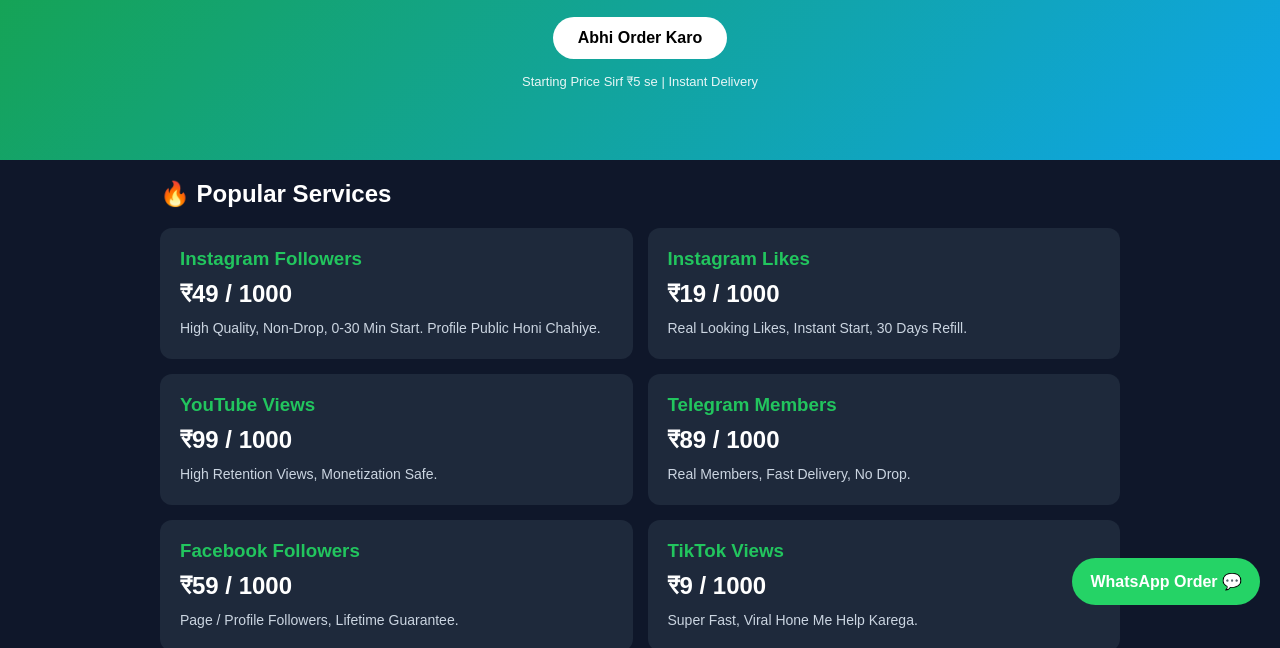
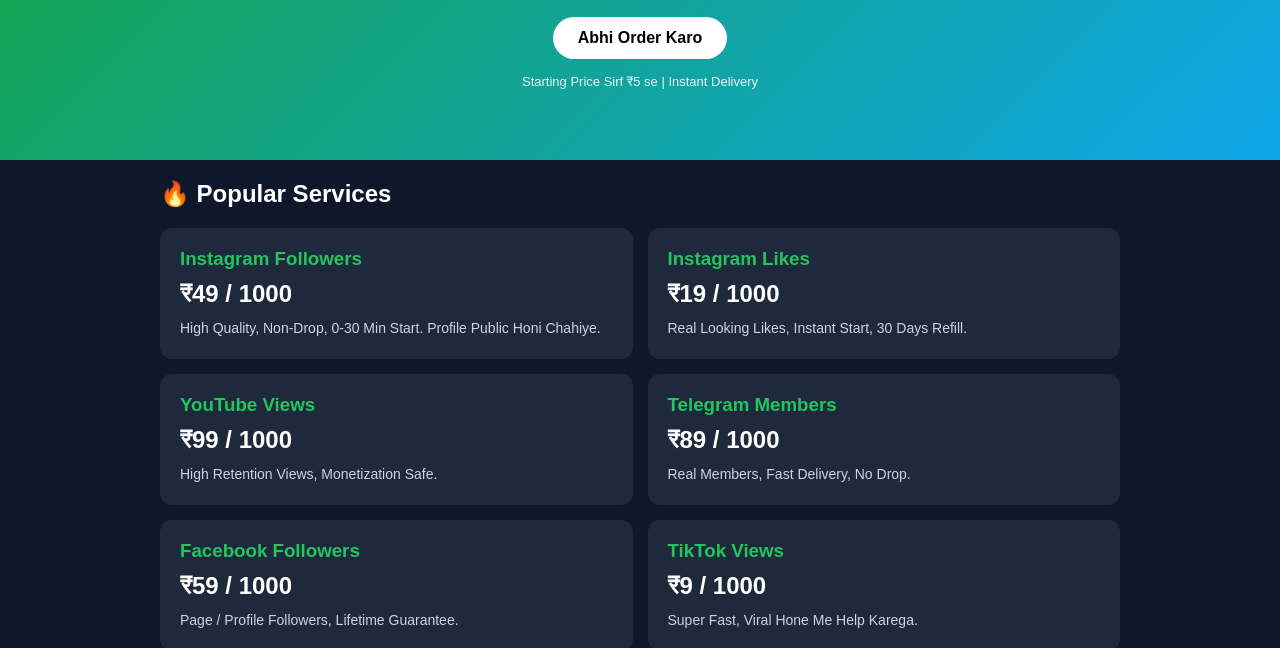
Before and after one commit to d2n-smmpanel/d2n-smmpanel, a plain HTML site: page index.html in a window 1280 px wide. Shown: the part 175-823 px from the top of the page. Drawn offline with Linux system fonts and the light colour scheme.

Commit message:
Update index.html

```diff
--- a/index.html
+++ b/index.html
@@ -103,6 +103,5 @@ let msg="Hi D2N Panel! Mujhe Order Karna Hai%0A%0AService: "+s+"%0ALink: "+l+"%0
 window.open("https://wa.me/919580070096?text="+msg, "_blank");
 }
 </script>
-</script><a href="https://wa.me/919580070096?text=Hi%20D2N%20Panel!%20Mujhe%20Order%20Karna%20Hai" style="position:fixed;bottom:20px;right:20px;background:#25D366;color:#fff;padding:14px 18px;border-radius:50px;font-weight:bold;text-decoration:none;z-index:999">WhatsApp Order 💬</a>
 
 </html>
```
